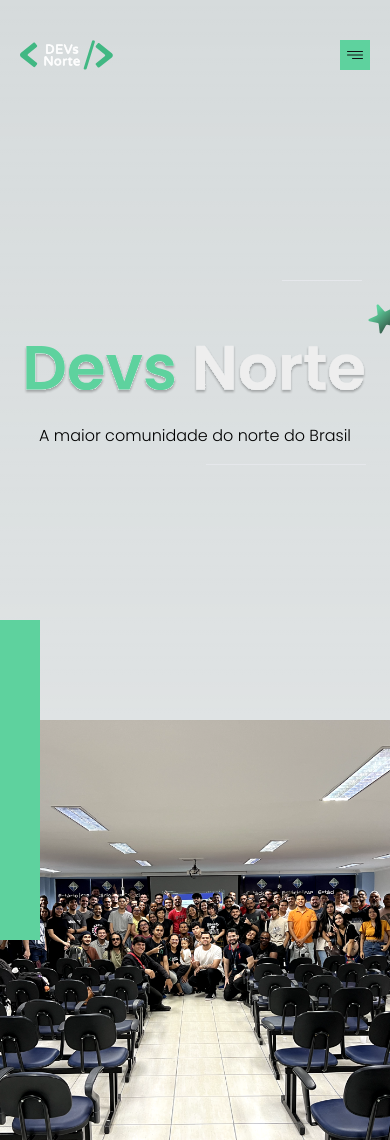
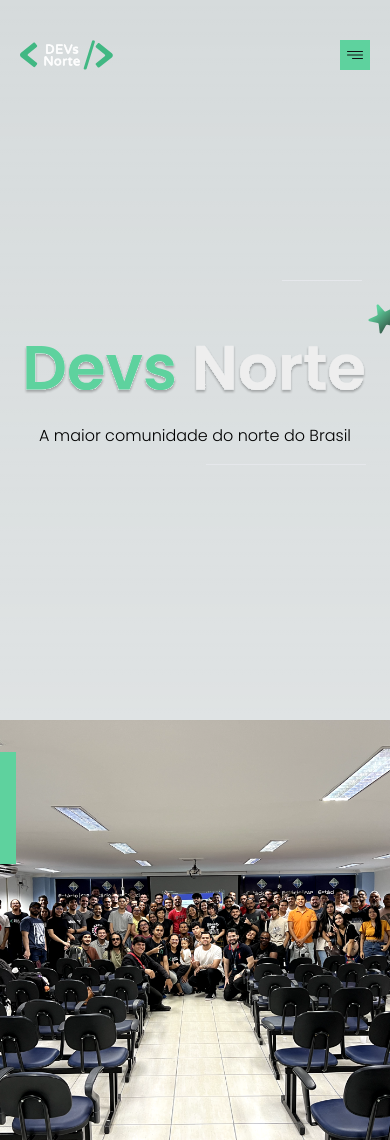
Before and after one commit to rikukodama/devsnorte, a Next.js app: page / in a window 390 px wide. Shown: the top 1140 px of the page. Built offline with nearby package versions, Linux system fonts and the light colour scheme.

Commit message:
fix: detail responsive

```diff
--- a/src/components/Hero/detail.tsx
+++ b/src/components/Hero/detail.tsx
@@ -1,6 +1,6 @@
 const Detail = () => {
   return (
-    <div className="w-10 h-80 absolute -bottom-24 left-0 bg-brand"></div>
+    <div className=" absolute bg-brand w-4 lg:w-10 h-28 lg:h-80  detail-hero -bottom-5 lg:-bottom-24 left-0 "></div>
   );
 };
 
--- a/tailwind.config.ts
+++ b/tailwind.config.ts
@@ -13,6 +13,9 @@
       },
       colors: {
         brand: '#5ED29E'
+      },
+      maxWidth: {
+
       }
     }
   },
```
